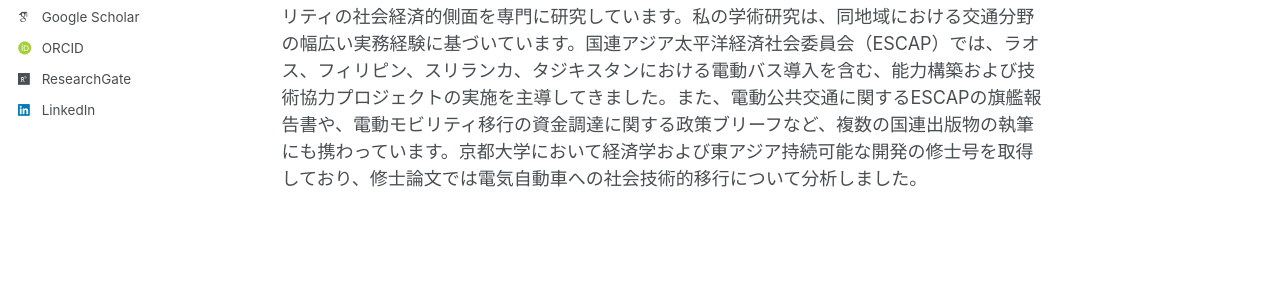
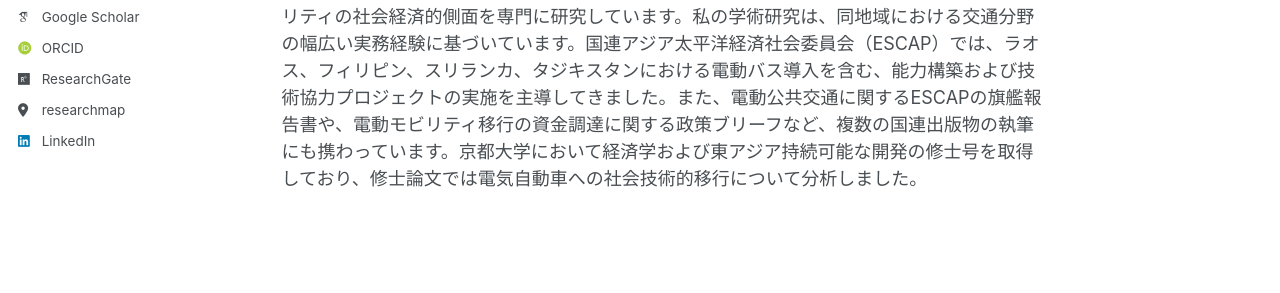
Before and after one commit to jackgcrawford/jackcrawford, a Jekyll site: the page built from _pages/about.md, in a window 1280 px wide. Shown: the part 521-814 px from the top of the page. Built offline with Jekyll 4.4.1, drawn with Linux system fonts in a browser that asks for light colours; some web fonts are replaced.

Commit message:
Update author-profile.html

```diff
--- a/_includes/author-profile.html
+++ b/_includes/author-profile.html
@@ -59,6 +59,12 @@
       {% if author.researchgate %}
         <li><a href="{{ author.researchgate }}"><i class="fab fa-fw fa-researchgate icon-pad-right" aria-hidden="true"></i>ResearchGate</a></li>
       {% endif %}
+      {% if author.researchmap %}
+        <li><a href="{{ author.researchmap }}" target="_blank" rel="noopener"><i class="fas fa-map-marker-alt fa-fw icon-pad-right" aria-hidden="true"></i>researchmap
+    </a>
+  </li>
+{% endif %}
+
 
       <!-- Font Awesome icons / Repositories and software development -->
       {% if author.bitbucket %}
```
